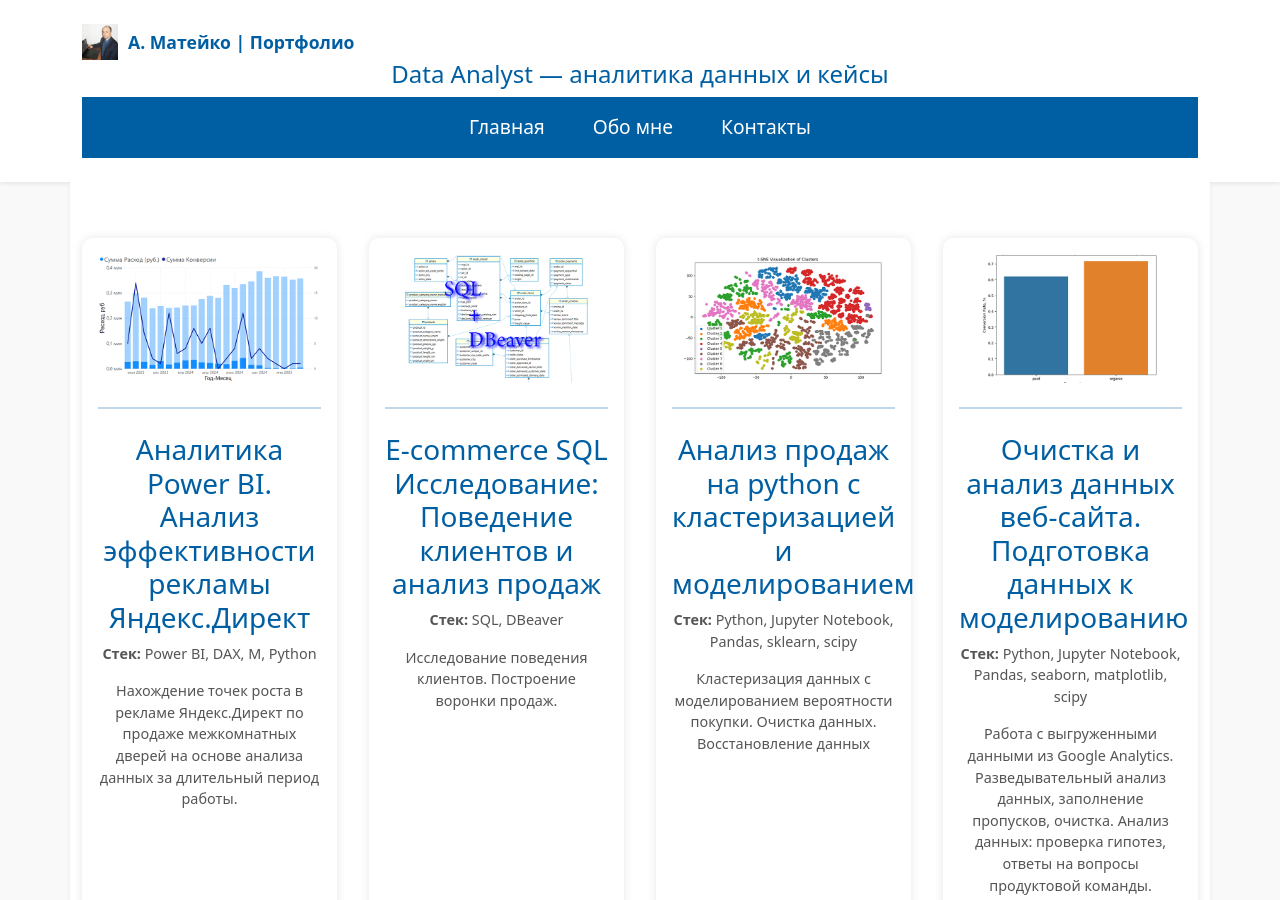
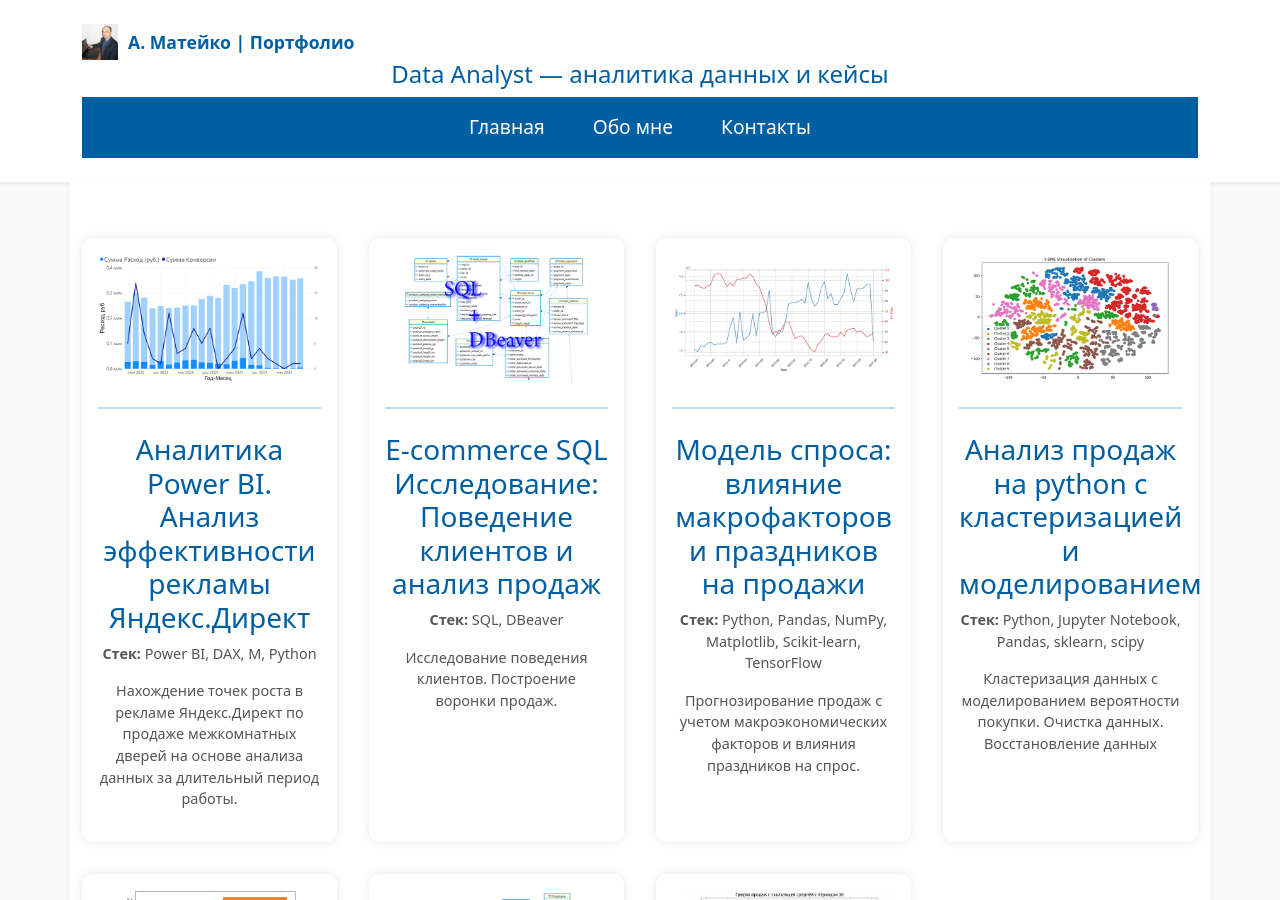
Before and after one commit to matejkoas/matejkoas.github.io, a Jekyll site: the page built from index.md, in a window 1280 px wide and 900 px high. Built offline with Jekyll 4.4.1, drawn with Linux system fonts in a browser that asks for light colours.

Commit message:
case8 ready else

```diff
--- a/index.md
+++ b/index.md
@@ -23,6 +23,16 @@ description: Портфолио аналитика данных. Проекты
       <h3>E-commerce SQL Исследование: Поведение клиентов и анализ продаж</h3>
     <p><strong>Стек:</strong> SQL, DBeaver</p>
     <p>Исследование поведения клиентов. Построение воронки продаж.</p>
+    </a>
+  </div>
+
+   <div class="case-card">
+    <a href="/cases/case8_python">
+      <img src="assets\images\case8_title.png" alt="sql кейс">
+      <hr class="my-4" style="border: 1px solid #005FA3;">
+      <h3>Модель спроса: влияние макрофакторов и праздников на продажи</h3>
+    <p><strong>Стек:</strong> Python, Pandas, NumPy, Matplotlib, Scikit-learn, TensorFlow</p>
+    <p>Прогнозирование продаж с учетом макроэкономических факторов и влияния праздников на спрос.</p>
     </a>
   </div>
 
```
Also changed, not shown: _cases/case8_python.md (+2 -2 lines).
